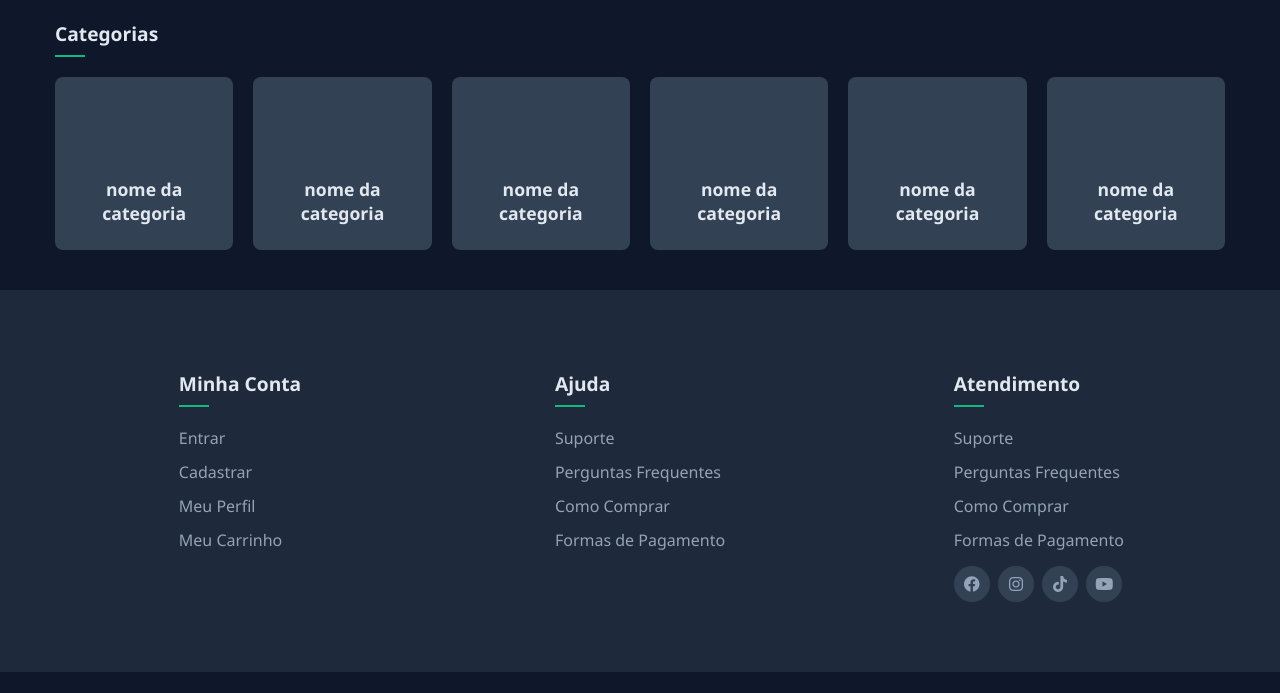
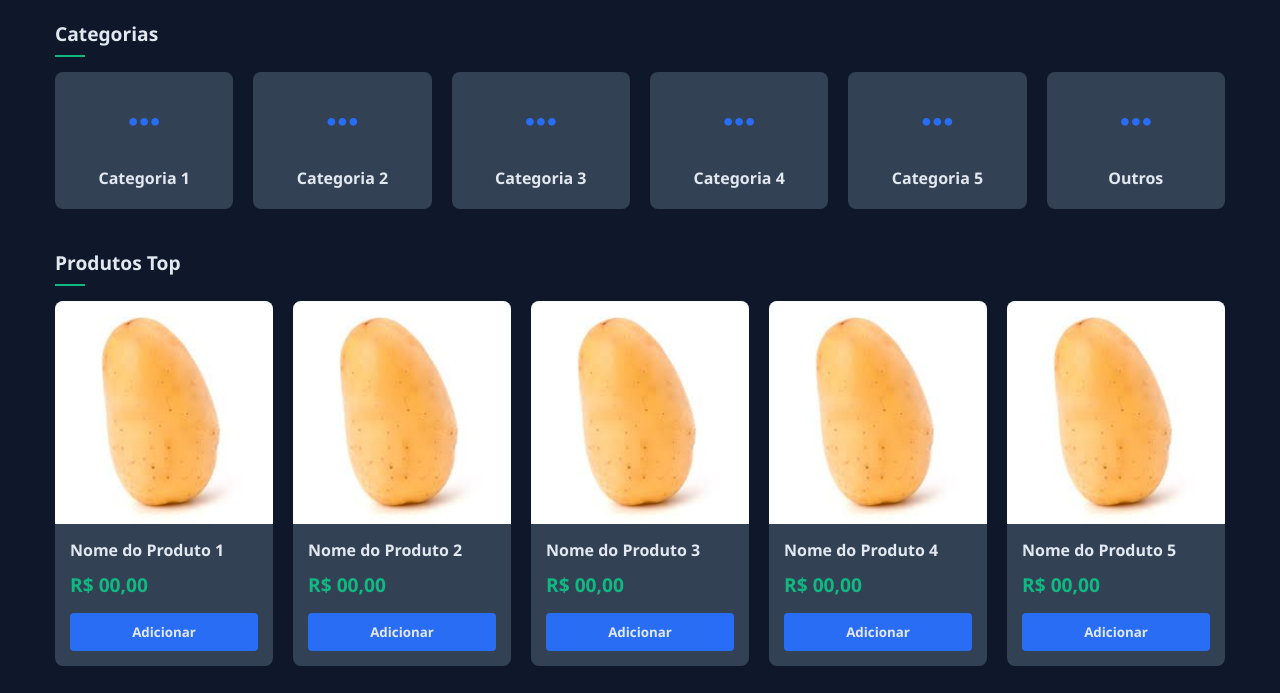
Before and after one commit to walterpotma/Lojinha, a plain HTML site: page index.html in a window 1280 px wide. Shown: the part 447-1140 px from the top of the page. Before the commit the page ends 1119 px from the top, so only its background shows below. Drawn offline with Linux system fonts and the light colour scheme.

Commit message:
programei cards produtos e ajustei divs footer e index

```diff
--- a/components/footer.html
+++ b/components/footer.html
@@ -6,7 +6,7 @@
     <div class="container">
         <div class="footer-content">
             <div class="footer-column">
-                <div class="footer-column-tittle">
+                <div class="footer-column-title">
                     <h3>Minha Conta</h3>
                 </div>
                 <ul>
@@ -17,7 +17,7 @@
                 </ul>
             </div>
             <div class="footer-column">
-                <div class="footer-column-tittle">
+                <div class="footer-column-title">
                     <h3>Ajuda</h3>
                 </div>
 
@@ -29,7 +29,7 @@
                 </ul>
             </div>
             <div class="footer-column">
-                <div class="footer-column-tittle">
+                <div class="footer-column-title">
                     <h3>Atendimento</h3>
                 </div>
                 <ul>
--- a/css/components.css
+++ b/css/components.css
@@ -206,7 +206,7 @@ footer {
   margin-bottom: 30px;
   justify-items: center
 }
-.footer-column-tittle h3 {
+.footer-column-title h3 {
   color: var(--text-primary);
   font-size: 1.2rem;
   margin-bottom: 20px;
@@ -215,7 +215,7 @@ footer {
   display: inline-block;
 }
 
-.footer-column-tittle h3::after {
+.footer-column-title h3::after {
   content: "";
   position: absolute;
   bottom: 0;
@@ -226,7 +226,7 @@ footer {
   transition: width 0.3s ease;
 }
 
-.footer-column-tittle h3:hover::after {
+.footer-column-title h3:hover::after {
   width: 100%;
 }
 
--- a/css/index.css
+++ b/css/index.css
@@ -61,18 +61,20 @@
   box-shadow: 0 4px 15px rgba(0, 0, 0, 0.2);
 }
 
+.section-title {
+  margin-bottom: 15px;
+}
 
-.section-title h2 {
+.section-title h3 {
   color: var(--text-primary);
   font-size: 1.2rem;
-    margin-bottom: 20px;
+
   position: relative;
   padding-bottom: 10px;
   display: inline-block;
 }
 
-
-.section-title h2::after {
+.section-title h3::after {
   content: "";
   position: absolute;
   bottom: 0;
@@ -83,15 +85,13 @@
   transition: width 0.3s ease;
 }
 
-.section-title h2:hover::after {
+.section-title h3:hover::after {
   width: 100%;
 }
 
-
-.categories-grid {
+.category-grid {
   display: grid;
-    grid-template-columns: repeat(auto-fit, minmax(160px, 1fr));
-    /* MELHORADO: auto-fit */
+  grid-template-columns: repeat(auto-fit, minmax(150px, 1fr));
   gap: 20px;
   margin-bottom: 40px;
 }
@@ -99,24 +99,25 @@
 .category-card {
   background-color: var(--card-bg);
   border-radius: 8px;
-    padding: 25px 15px;
-    text-align: center;
-    transition: transform 0.3s ease, box-shadow 0.3s ease;
+  padding: 20px;
+  transition: transform 0.3s ease, box-shadow 0.3s ease, outline 0.2s;
   cursor: pointer;
   display: flex;
   flex-direction: column;
   align-items: center;
+  justify-content: center;
   gap: 15px;
-    text-decoration: none;
+  border: none;
+  text-align: center;
 }
 
 .category-card:hover {
   transform: translateY(-5px);
-    box-shadow: 0 5px 15px rgba(0, 0, 0, 0.1);
+  box-shadow: 0 8px 20px rgba(0, 0, 0, 0.1);
 }
 
 .category-icon {
-    font-size: 2.5rem;
+  font-size: 2.2rem;
   color: var(--primary);
   width: 60px;
   height: 60px;
@@ -128,15 +129,71 @@
 }
 
 .category-card h3 {
-    font-size: 1.1rem;
+  font-size: 1rem;
   margin: 0;
   font-weight: 600;
-    text-decoration: none;
   color: var(--text-primary);
 }
 
-.category-card p {
-    margin: 0;
-    color: var(--text-secondary);
-    font-size: 0.9rem;
+.product-grid {
+  display: grid;
+  grid-template-columns: repeat(auto-fit, minmax(200px, 1fr));
+  gap: 20px;
+  margin-bottom: 40px;
 }
+.product-card {
+  background-color: var(--card-bg);
+  border: 1px solid var(--border-color);
+  border-radius: 8px;
+  overflow: hidden;
+  display: flex;
+  flex-direction: column;
+  transition: transform 0.3s ease, box-shadow 0.3s ease;
+}
+.product-card:hover {
+  transform: translateY(-5px);
+  box-shadow: 0 8px 20px rgba(0, 0, 0, 0.1);
+}
+.product-image-container {
+  width: 100%;
+  aspect-ratio: 1 / 1;
+  background-color: #f0f0f0;
+}
+.product-image {
+  width: 100%;
+  height: 100%;
+  object-fit: cover;
+}
+.product-info {
+  padding: 15px;
+  display: flex;
+  flex-direction: column;
+  flex-grow: 1;
+}
+.product-name {
+  font-size: 1rem;
+  font-weight: 600;
+  color: var(--text-primary);
+  margin: 0 0 10px 0;
+  flex-grow: 1;
+}
+.product-price {
+  font-size: 1.2rem;
+  font-weight: bold;
+  color: var(--accent);
+  margin: 0 0 15px 0;
+}
+.product-buy-btn {
+  background-color: var(--primary);
+  color: var(--text-primary);
+  padding: 10px;
+  border: none;
+  border-radius: 4px;
+  font-weight: bold;
+  cursor: pointer;
+  transition: background-color 0.3s;
+  width: 100%;
+}
+.product-buy-btn:hover {
+  background-color: var(--primary-dark);
+}
--- a/index.html
+++ b/index.html
@@ -5,7 +5,10 @@
     <meta name="viewport" content="width=device-width, initial-scale=1.0" />
     <title>MarketPlus</title>
     <link rel="icon" href="/img/MarketPlus_Logo/icon.png" type="image/png" />
-    <link rel="stylesheet" href="https://cdnjs.cloudflare.com/ajax/libs/font-awesome/6.4.0/css/all.min.css"/>
+    <link
+      rel="stylesheet"
+      href="https://cdnjs.cloudflare.com/ajax/libs/font-awesome/6.4.0/css/all.min.css"
+    />
     <link rel="stylesheet" href="/css/global.css" />
     <link rel="stylesheet" href="/css/index.css" />
   </head>
@@ -19,7 +22,6 @@
           <div class="banner-text">
             <h2>Ofertas Especiais</h2>
             <p>produro ruim e caro</p>
-
             <button class="banner-btn">Ver Ofertas</button>
           </div>
           <div class="banner-img">
@@ -28,52 +30,130 @@
         </div>
       </section>
 
-      <section class="categorias-title">
+      <section class="category-section">
         <div class="section-title">
-          <h2>Categorias</h2>
+          <h3>Categorias</h3>
         </div>
-        <div class="categories-grid">
-          <a href="#" class="category-card">
+        <div class="category-grid">
+          <button class="category-card">
             <div class="category-icon">
-              <i class=""></i>
+              <i class="fa-solid fa-ellipsis"></i>
             </div>
-            <h3>nome da categoria</h3>
-          </a>
+            <h3>Categoria 1</h3>
+          </button>
+          <button class="category-card">
+            <div class="category-icon">
+              <i class="fa-solid fa-ellipsis"></i>
+            </div>
+            <h3>Categoria 2</h3>
+          </button>
+          <button class="category-card">
+            <div class="category-icon">
+              <i class="fa-solid fa-ellipsis"></i>
+            </div>
+            <h3>Categoria 3</h3>
+          </button>
+          <button class="category-card">
+            <div class="category-icon">
+              <i class="fa-solid fa-ellipsis"></i>
+            </div>
+            <h3>Categoria 4</h3>
+          </button>
+          <button class="category-card">
+            <div class="category-icon">
+              <i class="fa-solid fa-ellipsis"></i>
+            </div>
+            <h3>Categoria 5</h3>
+          </button>
+          <button class="category-card">
+            <div class="category-icon">
+              <i class="fa-solid fa-ellipsis"></i>
+            </div>
+            <h3>Outros</h3>
+          </button>
+        </div>
+      </section>
 
-          <a href="#" class="category-card">
-            <div class="category-icon">
-              <i class=""></i>
+      <section class="product-section">
+        <div class="section-title">
+          <h3>Produtos Top</h3>
+        </div>
+        <div class="product-grid">
+          <div class="product-card">
+            <div class="product-image-container">
+              <img
+                src="/img/batata.png"
+                alt="Nome do Produto"
+                class="product-image"
+              />
             </div>
-            <h3>nome da categoria</h3>
-          </a>
+            <div class="product-info">
+              <h3 class="product-name">Nome do Produto 1</h3>
+              <p class="product-price">R$ 00,00</p>
+              <button class="product-buy-btn">Adicionar</button>
+            </div>
+          </div>
 
-          <a href="#" class="category-card">
-            <div class="category-icon">
-              <i class=""></i>
+          <div class="product-card">
+            <div class="product-image-container">
+              <img
+                src="/img/batata.png"
+                alt="Nome do Produto"
+                class="product-image"
+              />
             </div>
-            <h3>nome da categoria</h3>
-          </a>
+            <div class="product-info">
+              <h3 class="product-name">Nome do Produto 2</h3>
+              <p class="product-price">R$ 00,00</p>
+              <button class="product-buy-btn">Adicionar</button>
+            </div>
+          </div>
 
-          <a href="#" class="category-card">
-            <div class="category-icon">
-              <i class=""></i>
+          <div class="product-card">
+            <div class="product-image-container">
+              <img
+                src="/img/batata.png"
+                alt="Nome do Produto"
+                class="product-image"
+              />
             </div>
-            <h3>nome da categoria</h3>
-          </a>
+            <div class="product-info">
+              <h3 class="product-name">Nome do Produto 3</h3>
+              <p class="product-price">R$ 00,00</p>
+              <button class="product-buy-btn">Adicionar</button>
+            </div>
+          </div>
 
-          <a href="#" class="category-card">
-            <div class="category-icon">
-              <i class=""></i>
+          <div class="product-card">
+            <div class="product-image-container">
+              <img
+                src="/img/batata.png"
+                alt="Nome do Produto"
+                class="product-image"
+              />
             </div>
-            <h3>nome da categoria</h3>
-          </a>
+            <div class="product-info">
+              <h3 class="product-name">Nome do Produto 4</h3>
+              <p class="product-price">R$ 00,00</p>
+              <button class="product-buy-btn">Adicionar</button>
+            </div>
+          </div>
 
-          <a href="#" class="category-card">
-            <div class="category-icon">
-              <i class=""></i>
+
+          <div class="product-card">
+            <div class="product-image-container">
+              <img
+                src="/img/batata.png"
+                alt="Nome do Produto"
+                class="product-image"
+              />
             </div>
-            <h3>nome da categoria</h3>
-          </a>
+            <div class="product-info">
+              <h3 class="product-name">Nome do Produto 5</h3>
+              <p class="product-price">R$ 00,00</p>
+              <button class="product-buy-btn">Adicionar</button>
+            </div>
+          </div>
         </div>
       </section>
     </main>
```
Lines whose indentation alone changed are shown as unchanged.
